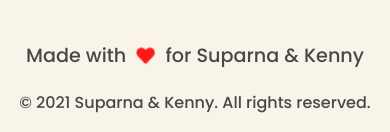
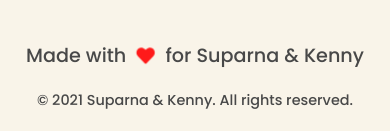
Before and after one commit to AbhishekPednekar84/supkenny-site, a Next.js app: page / in a window 390 px wide. Shown: the part 3779-3911 px from the top of the page. Built offline with nearby package versions, Linux system fonts and the light colour scheme; a web font is replaced by a local one.

Commit message:
Changes to footer secondary text

```diff
--- a/styles/Home.module.css
+++ b/styles/Home.module.css
@@ -319,6 +319,10 @@
   .venue__card {
     padding: 20px;
   }
+
+  .footer__secondary__text {
+    font-size: 0.9rem;
+  }
 }
 
 @media only screen and (max-width: 900px) {
@@ -419,4 +423,8 @@
   .venue__card__text {
     font-size: 1.2rem;
   }
+
+  .footer__secondary__text {
+    font-size: 0.9rem;
+  }
 }
```
